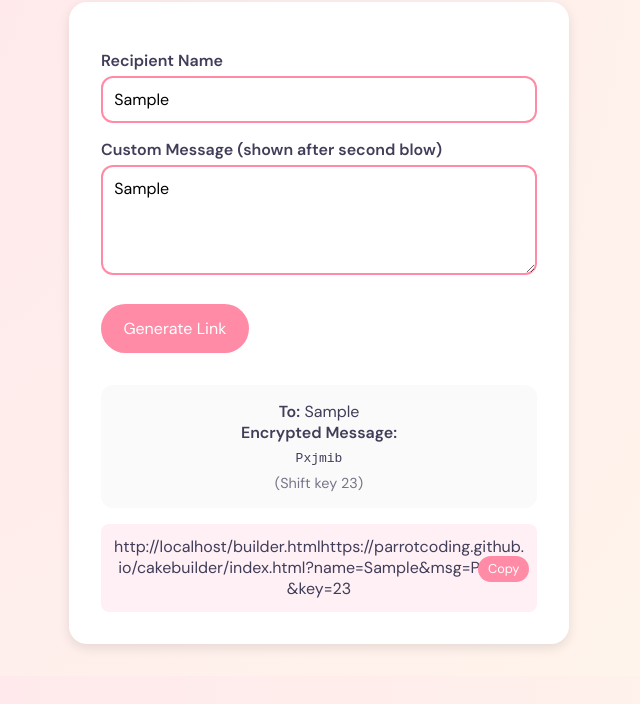
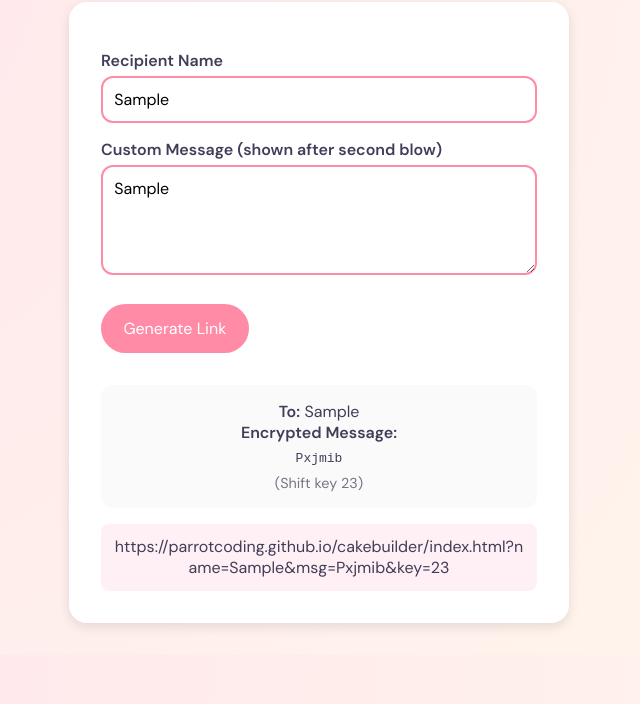
Before and after one commit to Parrotcoding/cakebuilder, a plain HTML site: page builder.html in a window 1280 px wide. Both pictures are taken after typing "Sample", "Sample" into the empty fields and a click on the button "Generate Link". Shown: the part 96-800 px from the top of the page, without its empty margins (321-961 px from the left). Drawn offline with Linux system fonts and the light colour scheme.

Commit message:
Update builder.html

```diff
--- a/builder.html
+++ b/builder.html
@@ -69,19 +69,21 @@ function generateLink(){
 
   const key=randomShift();
   const encrypted=caesarEncrypt(msgRaw,key);
-  const link = `https://parrotcoding.github.io/cakebuilder/index.html?name=${encodeURIComponent(nameRaw)}&msg=${encodeURIComponent(encrypted)}&key=${key}`;
+  const link = `https://parrotcoding.github.io/cakebuilder/index.html`
+           + `?name=${encodeURIComponent(nameRaw)}`
+           + `&msg=${encodeURIComponent(encrypted)}`
+           + `&key=${key}`;
 
   // Show preview
   document.getElementById('previewName').textContent=nameRaw;
   document.getElementById('previewMsg').textContent=encrypted;
   document.getElementById('previewKey').textContent=key;
-  document.getElementById('previewLink').firstChild.nodeValue = location.origin + location.pathname.replace(/builder\\.html$/,'') + link;
+  document.getElementById('previewLink').textContent = link;
   document.getElementById('preview').style.display='block';
 }
 
-function copyLink(e){
-  const linkText=e.target.parentElement.firstChild.nodeValue.trim();
-  navigator.clipboard.writeText(linkText).then(()=>alert('Link copied!'));
+function copyLink(){
+  navigator.clipboard.writeText(link).then(()=>alert('Link copied!'));
 }
 </script>
 </body>
```
